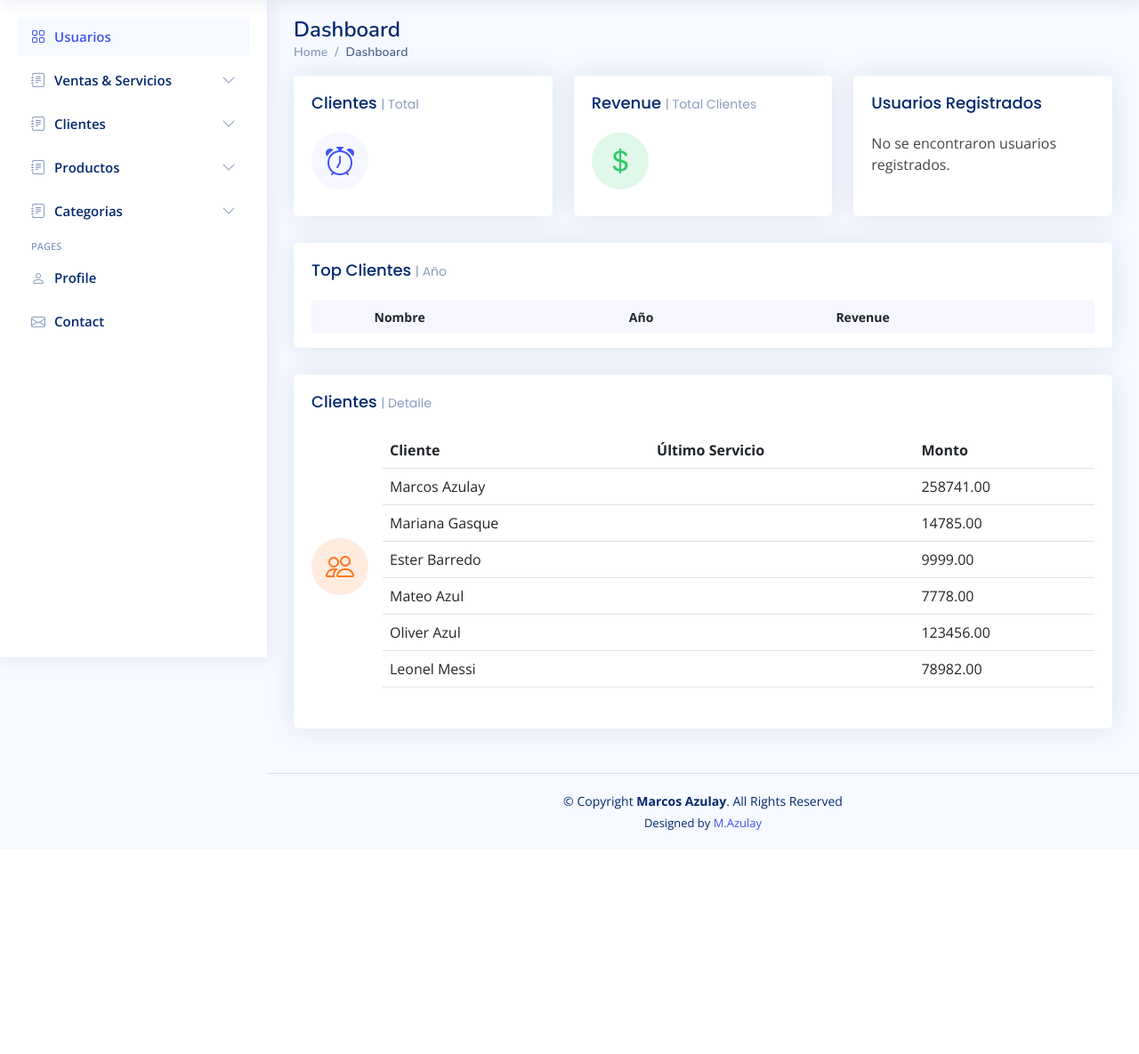
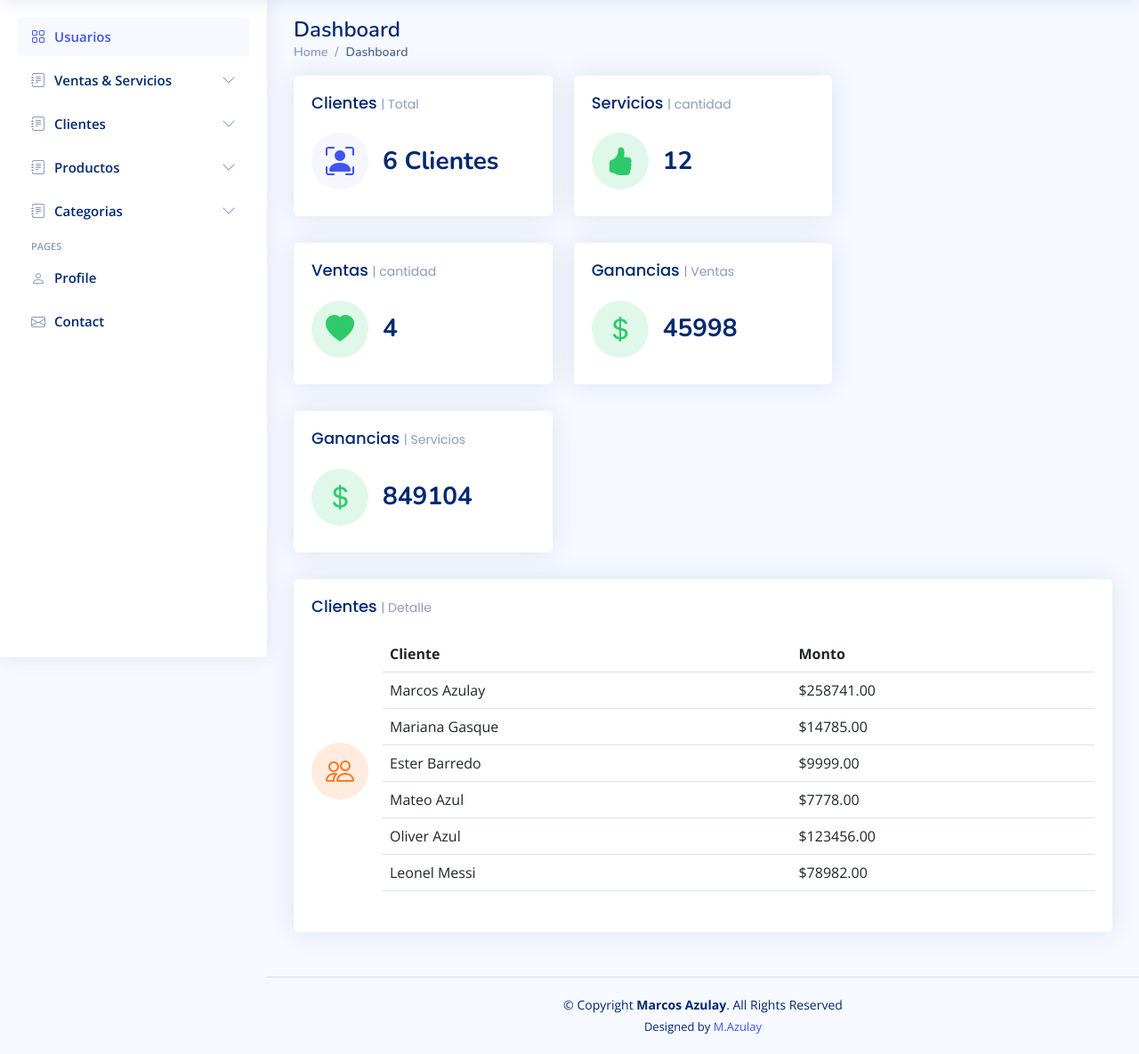
Before and after one commit to Marcazul/Preticket_Django, a Django app: page / in a window 1280 px wide. Shown: the part 61-1246 px from the top of the page at 89% size. Before the commit the page ends 995 px from the top, so only its background shows below. Run offline with Django 4.2, Linux system fonts and the light colour scheme; data comes from the database, SQL or seed files in the repository; both versions use the stored data as it was after the commit; lists and menus that the app fills with data are empty; some libraries are stand-ins or nearby versions.

Commit message:
Ultimo Commint antes de la entrega.

```diff
--- a/apps/home/templates/home/index.html
+++ b/apps/home/templates/home/index.html
@@ -40,11 +40,12 @@
 
                             <div class="d-flex align-items-center">
                             <div class="card-icon rounded-circle d-flex align-items-center justify-content-center">
-                                <i class="bi bi-alarm"></i>
+                                <i class="bi bi-person-bounding-box"></i>
+                              </div>
+                              <div class="ps-3">
+                                <h6>{{ total_clientes }} Clientes</h6>
                             </div>
-                                <div class="ps-3">
-                                    <h6>{{ total_Clientes }}</h6>
-                                </div>
+
                             </div>
                         </div>
 
@@ -58,14 +59,14 @@
 
 
                <div class="card-body">
-                 <h5 class="card-title">Revenue <span>| Total Clientes</span></h5>
+                 <h5 class="card-title">Servicios <span>| cantidad</span></h5>
 
                  <div class="d-flex align-items-center">
                    <div class="card-icon rounded-circle d-flex align-items-center justify-content-center">
-                     <i class="bi bi-currency-dollar"></i>
+                     <i class="bi bi-hand-thumbs-up-fill"></i>
                    </div>
                    <div class="ps-3">
-                     <h6>{{ total_revenue }}</h6>
+                     <h6>{{ total_servicios }}</h6>
 
 
                    </div>
@@ -76,8 +77,78 @@
            </div>
 
 
+           <div class="col-xxl-4 col-md-6">
+            <div class="card info-card revenue-card">
 
 
+
+              <div class="card-body">
+                <h5 class="card-title">Ventas <span>| cantidad</span></h5>
+
+                <div class="d-flex align-items-center">
+                  <div class="card-icon rounded-circle d-flex align-items-center justify-content-center">
+                    <i class="bi bi-heart-fill"></i>
+                  </div>
+                  <div class="ps-3">
+                    <h6>{{ total_ventas }}</h6>
+
+
+                  </div>
+                </div>
+              </div>
+
+            </div>
+          </div>
+
+          <div class="col-xxl-4 col-md-6">
+            <div class="card info-card revenue-card">
+
+
+
+              <div class="card-body">
+                <h5 class="card-title">Ganancias <span>| Ventas</span></h5>
+
+                <div class="d-flex align-items-center">
+                  <div class="card-icon rounded-circle d-flex align-items-center justify-content-center">
+                    <i class="bi bi-currency-dollar"></i>
+                  </div>
+                  <div class="ps-3">
+                    <h6>{{ total_valor_ventas }}</h6>
+
+
+                  </div>
+                </div>
+              </div>
+
+
+
+            </div>
+          </div>
+
+          <div class="col-xxl-4 col-md-6">
+            <div class="card info-card revenue-card">
+
+
+
+              <div class="card-body">
+                <h5 class="card-title">Ganancias <span>| Servicios</span></h5>
+
+                <div class="d-flex align-items-center">
+                  <div class="card-icon rounded-circle d-flex align-items-center justify-content-center">
+                    <i class="bi bi-currency-dollar"></i>
+                  </div>
+                  <div class="ps-3">
+                    <h6>{{ total_monto_servicios }}</h6>
+
+
+                  </div>
+                </div>
+              </div>
+
+
+
+            </div>
+          </div>
 
          </div>
        </div><!-- End Left side columns -->
@@ -87,68 +158,11 @@
         <div class="col-lg-4">
           <!-- Recent Activity -->
           <!-- Users Card -->
-          <div class="col-xxl-4 col-xl-12">
-            <div class="card info-card users-card">
-              <div class="card-body">
-                <h5 class="card-title">Usuarios Registrados</h5>
-                <div class="card-text">
-                  {% if users %}
-                    <ul>
-                      {% for user in users %}
-                        <li>{{ user.username }}</li>
-                      {% endfor %}
-                    </ul>
-                  {% else %}
-                    <p>No se encontraron usuarios registrados.</p>
-                  {% endif %}
-                </div>
-              </div>
-            </div>
-          </div>
+
 
         </div><!-- End col-lg-4 -->
 
-        <!-- Top Revenue Clientes -->
-        <div class="col-12">
-          <div class="card top-selling overflow-auto">
-              <div class="card-body pb-0">
-                  <h5 class="card-title">Top Clientes <span>| Año</span></h5>
 
-                  <table class="table table-borderless">
-                      <thead>
-                          <tr>
-                              <th scope="col"></th>
-                              <th scope="col">Nombre</th>
-                              <th scope="col">Año</th>
-                              <th scope="col"></th>
-                              <th scope="col">Revenue</th>
-                          </tr>
-                      </thead>
-                      <tbody>
-                          {% for company in companies %}
-                          {% for revenue in company.revenue_list %}
-                          <tr>
-                              <th scope="row">
-                                  <a href="#">
-                                      <img src="{% static 'home/assets/img/product-' %}{{ forloop.parentloop.counter }}.jpg' %}" alt="">
-                                  </a>
-                              </th>
-                              <td>
-                                  <a href="#" class="text-primary fw-bold">{{ company.name }}</a>
-                              </td>
-                              <td>{{ revenue.year }}</td>
-                              <td class="fw-bold">{{ company.total_npt }}</td>
-                              <td>{{ revenue.amount }}</td>
-                          </tr>
-                          {% endfor %}
-                          {% endfor %}
-                      </tbody>
-                  </table>
-
-              </div>
-          </div>
-      </div>
-      <!-- End Top Revenue Clientes -->
 
 
     <!-- Customers Card -->
@@ -165,7 +179,7 @@
                 <thead>
                   <tr>
                     <th>Cliente</th>
-                    <th>Último Servicio</th>
+
                     <th>Monto</th>
                   </tr>
                 </thead>
@@ -173,8 +187,8 @@
                   {% for cliente in clientes %}
                     <tr>
                       <td>{{ cliente.nombre }}</td>
-                      <td>{{ cliente.servicio_set.last.fecha_ultimo_servicio }}</td>
-                      <td>{{ cliente.servicio_set.last.monto_servicio }}</td>
+
+                      <td>${{ cliente.servicio_set.last.monto_servicio }}</td>
                     </tr>
                   {% endfor %}
                 </tbody>
--- a/apps/home/views.py
+++ b/apps/home/views.py
@@ -17,11 +17,15 @@
 from decimal import Decimal
 
 
+def index(request):
+    total_clientes = Cliente.objects.count()
+    total_ventas = Ventas.objects.count()
+    total_servicios = Servicio.objects.count()
 
+    total_monto_servicios = Servicio.objects.aggregate(total=Sum('monto_servicio'))['total']
+    total_valor_ventas = Ventas.objects.aggregate(total=Sum('valor'))['total']
 
-def index(request):
     clientes = Cliente.objects.all()
-
     for cliente in clientes:
         servicios = Servicio.objects.filter(cliente=cliente)
         total_monto_servicio = servicios.aggregate(total=Sum('monto_servicio'))['total']
@@ -30,9 +34,15 @@
 
     context = {
         'clientes': clientes,
+        'total_clientes': total_clientes,
+        'total_ventas': total_ventas,
+        'total_servicios': total_servicios,
+
+        'total_monto_servicios': total_monto_servicios,
+        'total_valor_ventas': total_valor_ventas,
     }
 
-    return render(request, 'home/index.html', {'clientes': clientes})
+    return render(request, 'home/index.html', context)
 
 
 def create_cliente(request):
--- a/apps/producto/views.py
+++ b/apps/producto/views.py
@@ -4,6 +4,7 @@
 from .models import Producto, Categoria
 from .forms import ProductoForm, CategoriaForm, ComentarioForm
 from django.urls import reverse
+
 
 def lista_productos(request):
     # Obtener todos los productos
```
Also changed, not shown: README.md, apps/producto/urls.py (line endings or trailing spaces), db.sqlite3, media/avatars/2.jpg (added), media/avatars/wolf_2_z5iGbvb.jpg (added), media/productos/product2.PNG (added).
